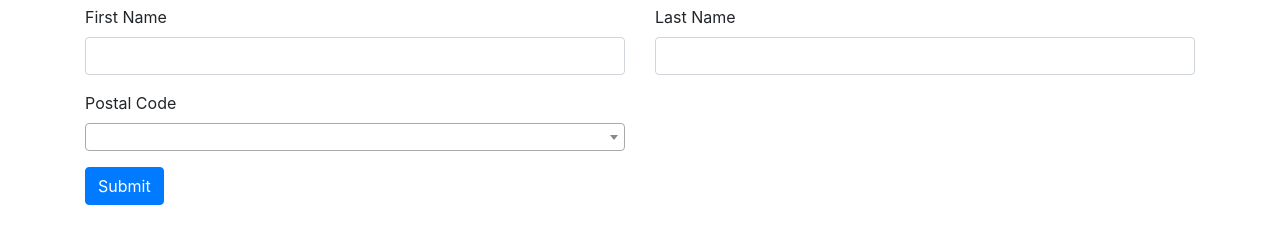
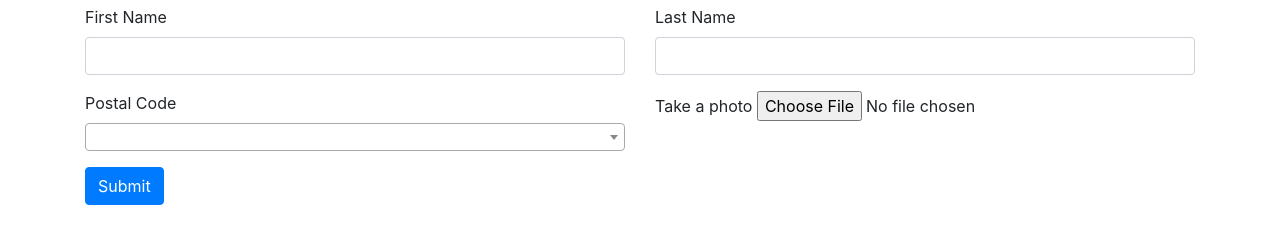
Before and after one commit to furtive-pygmy/kinder-garden-js, a plain HTML site: page index.html in a window 1280 px wide. Shown: the part 41-284 px from the top of the page. Drawn offline with nearby package versions, Linux system fonts and the light colour scheme.

Commit message:
try photo

```diff
--- a/index.html
+++ b/index.html
@@ -11,7 +11,7 @@
 <body>
     <div class="row">
        <div class="container">
-            <form>
+          <form enctype ="multipart/form-data">
              <h2>Contact Us</h2>
              <div class="row">
                 <div class="col-md-6">
@@ -32,26 +32,17 @@
                       <select class="form-control js-data-example-ajax"></select>
                    </div>
                 </div>
+                <div class="col-md-6">
+                   <div class="form-group">
+                      <label>Take a photo</label>
+                      <input type="file" name="video" accept="video/*" capture>
+                    </div>
+                </div>
              </div>
              <button type="submit" class="btn btn-primary">Submit</button>
           </form>
        </div>
     </div>
-
-    <!--
-    <div class="row">
-        <div class="col-lg-4" style="background-color: red;">
-            <form>
-                <div class="form-group">
-                    <select style="width:200px;" class="js-data-example-ajax"></select>
-                </div>
-                <div class="form-group">
-                    <input type="text" name="lastname">
-                </div>
-            </form>
-        </div>
-    </div>
--->
     <script>
        let js_debug = false;
     </script>
```
Lines whose indentation alone changed are shown as unchanged.
